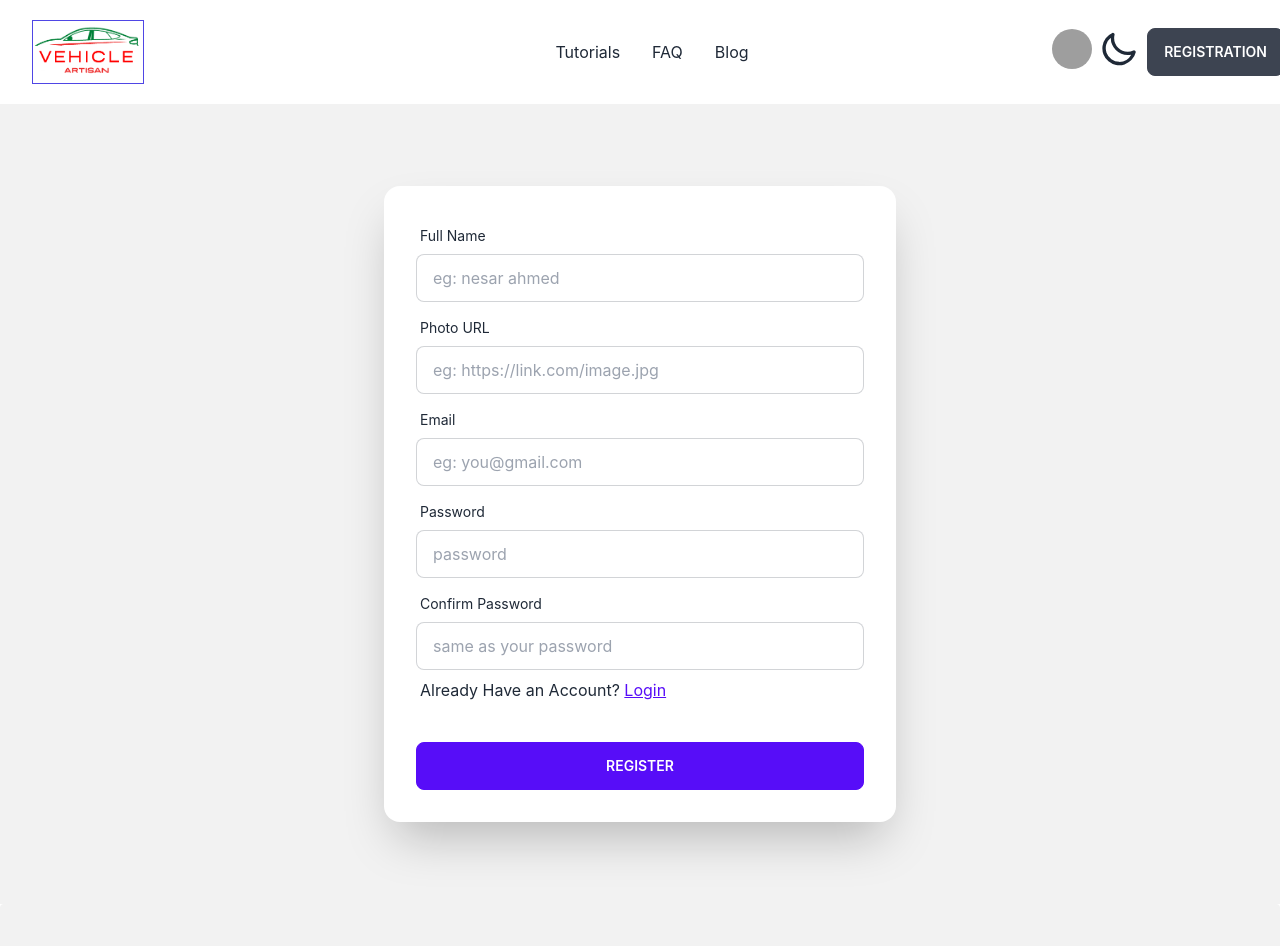
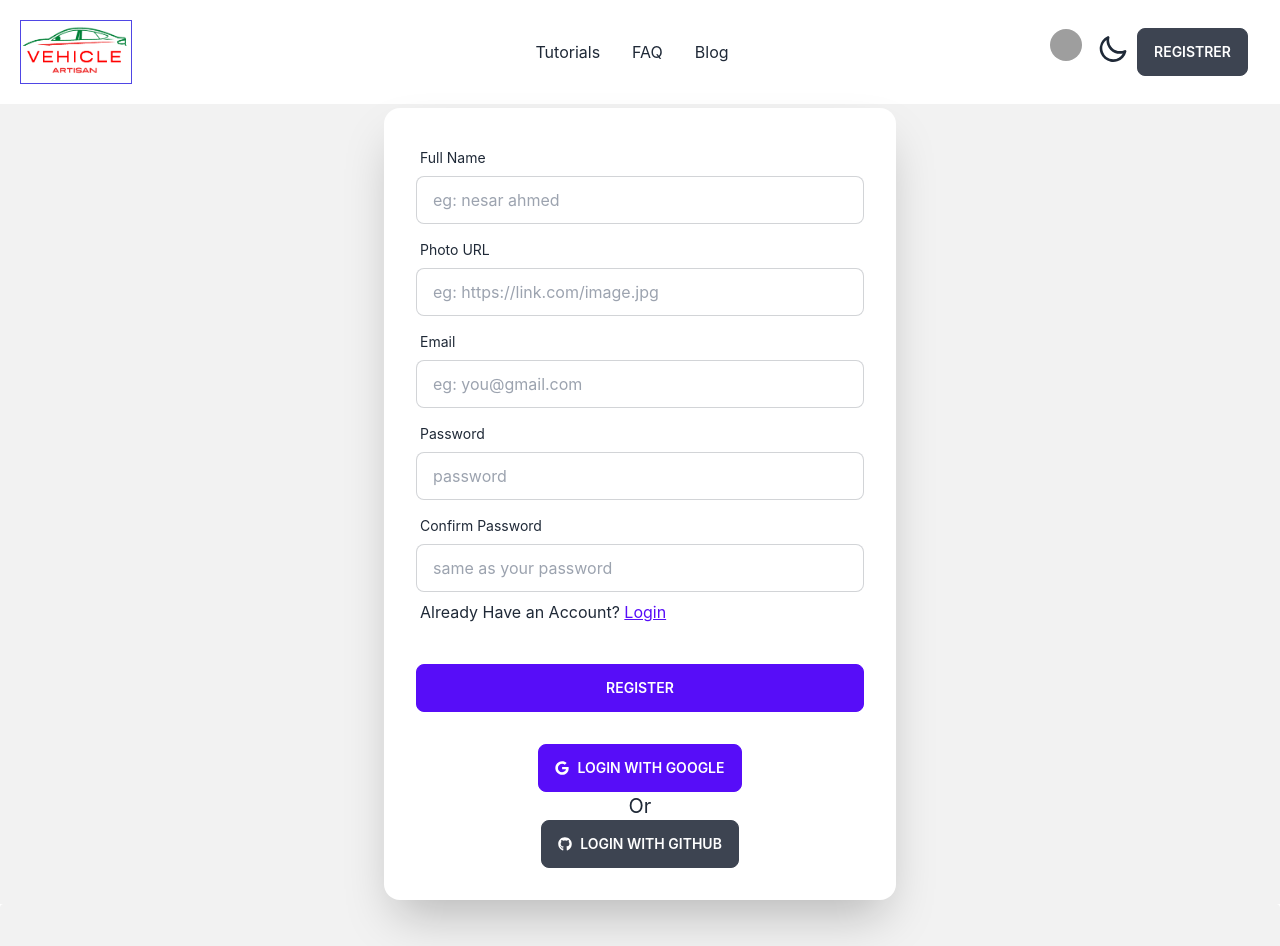
Before and after one commit to nesaranaeem/vehicle-artisan-client, a React (Create React App) app: page /registration in a window 1280 px wide. Shown: the top 946 px of the page. Built offline with nearby package versions, Linux system fonts and the light colour scheme; no server answers; grey boxes are pictures that could not be loaded.

Commit message:
some bug fixed

```diff
--- a/src/Cards/BlogCard.js
+++ b/src/Cards/BlogCard.js
@@ -3,10 +3,10 @@ import React from "react";
 const BlogCard = ({ blog }) => {
   const { blogName, blogDescription } = blog;
   return (
-    <div className="card w-96 bg-base-100 shadow-xl">
+    <div className="card w-64 md:w-96 lg:w-96 bg-base-100 shadow-xl">
       <figure className="px-10 pt-10"></figure>
       <div className="card-body items-center text-center">
-        <h2 className="card-title text-justify">{blogName}</h2>
+        <h2 className="card-title">{blogName}</h2>
         <p className="text-justify">{blogDescription}</p>
       </div>
     </div>
--- a/src/Cards/TutorialCard.js
+++ b/src/Cards/TutorialCard.js
@@ -10,16 +10,12 @@ const TutorialCard = ({ tutorial }) => {
     tutorialId,
   } = tutorial;
   return (
-    <div className="card w-96 bg-base-100 shadow-xl">
+    <div className="card w-64 md:w-96 lg:w-96 bg-base-100 shadow-xl">
       <span className="indicator-item badge badge-primary m-2">
         {tutorialPrice}
       </span>
       <figure className="px-10 pt-10">
-        <img
-          src={tutorialThumbnail}
-          alt="Shoes"
-          className="w-96 h-52 rounded-xl"
-        />
+        <img src={tutorialThumbnail} alt="" className="w-96 h-52 rounded-xl" />
       </figure>
       <div className="card-body items-center text-center">
         <h2 className="card-title">{tutorialTitle}</h2>
--- a/src/Common/LeftSide.js
+++ b/src/Common/LeftSide.js
@@ -47,7 +47,7 @@ const LeftSide = () => {
           </div>
         </div>
 
-        <div className="grid md:justify-items-stretch grid-cols-3 md:grid-cols-1 justify-center gap-1 w-full mt-2">
+        <div className="grid md:justify-items-stretch grid-cols-2 md:grid-cols-1 justify-center gap-1 w-full mt-2">
           {categories.map((category) => (
             <li key={category.categoryId}>
               <Link
--- a/src/Common/NavBar.js
+++ b/src/Common/NavBar.js
@@ -1,19 +1,27 @@
 import React from "react";
 import { useContext } from "react";
-import { Link } from "react-router-dom";
+import { Link, useLocation, useNavigate } from "react-router-dom";
 import { AuthContext } from "../contexts/AuthProvider/AuthProvider";
+import toast, { Toaster } from "react-hot-toast";
 import logo from "../images/logo.png";
 const NavBar = () => {
   const { user, logOut } = useContext(AuthContext);
+  //navigate
+  const navigate = useNavigate();
+  const location = useLocation();
+  const from = location.state?.from?.pathname || "/";
   const handleLogOut = () => {
     logOut()
-      .then(() => {})
+      .then(() => {
+        navigate(from, { replace: true });
+        toast.warning("log out successfuly");
+      })
       .catch((error) => {
         console.error(error);
       });
   };
   return (
-    <div className="navbar bg-base-100 m-3">
+    <div className="navbar bg-base-100 pt-5">
       <div className="navbar-start">
         <div className="dropdown">
           <label tabIndex={0} className="btn btn-ghost lg:hidden">
@@ -52,7 +60,7 @@ const NavBar = () => {
         <Link to="/">
           <img
             src={logo}
-            className="w-14 sm:w-28 lg:w-28 h-16 border border-indigo-600 ml-3 hover:bg-base-200"
+            className="w-12 mr-4 sm:w-28 lg:w-28 h-16 border border-indigo-600 ml-3 hover:bg-base-200"
             alt="logo"
           />
         </Link>
@@ -71,15 +79,15 @@ const NavBar = () => {
           </li>
         </ul>
       </div>
-      <div className="navbar-end">
+      <div className="navbar-end mr-4">
         <label
           tabIndex={0}
           className="btn btn-ghost btn-circle avatar tooltip"
           data-tip={`${user?.uid ? user.displayName : "Guest"}`}
         >
-          <div className="w-10 rounded-full">
+          <div className="w-8 h-8 rounded-full">
             {user?.uid ? (
-              <img src={user.photoURL} alt="" />
+              <img src={user?.photoURL} alt="" />
             ) : (
               <img
                 src="https://affiliateapp1.saasmax.com/ext/dark1/memberavatarstatus/image/avatar.png"
@@ -93,7 +101,7 @@ const NavBar = () => {
             <input type="checkbox" />
 
             <svg
-              className="swap-on fill-current w-10 h-10"
+              className="swap-on fill-current w-8 h-8"
               xmlns="http://www.w3.org/2000/svg"
               viewBox="0 0 24 24"
             >
@@ -101,7 +109,7 @@ const NavBar = () => {
             </svg>
 
             <svg
-              className="swap-off fill-current w-10 h-10"
+              className="swap-off fill-current w-8 h-8"
               xmlns="http://www.w3.org/2000/svg"
               viewBox="0 0 24 24"
             >
@@ -114,8 +122,8 @@ const NavBar = () => {
             Logout
           </button>
         ) : (
-          <Link to="/registration" className="btn">
-            Registration
+          <Link to="/registration" className="btn mr-2">
+            Registrer
           </Link>
         )}
       </div>
--- a/src/Common/Registration.js
+++ b/src/Common/Registration.js
@@ -1,11 +1,23 @@
 import React from "react";
 import { useContext } from "react";
 import toast, { Toaster } from "react-hot-toast";
-import { Link } from "react-router-dom";
+import { FaGithub, FaGoogle } from "react-icons/fa";
+import { GithubAuthProvider, GoogleAuthProvider } from "firebase/auth";
+import { Link, useLocation, useNavigate } from "react-router-dom";
 import { AuthContext } from "../contexts/AuthProvider/AuthProvider";
+
 const Registration = () => {
-  const { createUser, updateUserDetails } = useContext(AuthContext);
-
+  const {
+    createUser,
+    updateUserDetails,
+    updateName,
+    googleLogin,
+    gitHubLogIn,
+  } = useContext(AuthContext);
+  // navigate
+  const navigate = useNavigate();
+  const location = useLocation();
+  const from = location.state?.from?.pathname || "/";
   const handelRegister = (e) => {
     e.preventDefault();
     const form = e.target;
@@ -21,14 +33,42 @@ const Registration = () => {
         .then((result) => {
           userProfileUpdate(name, photoURL);
           form.reset();
-
-          toast.success("Registration Success");
+          updateName(name, photoURL).then(() => {
+            toast.success("Successfylly");
+            navigate(from, { replace: true });
+          });
         })
         .catch((error) => {
           form.reset();
           toast.error(error.message);
         });
     }
+  };
+  const gitHubProvider = new GithubAuthProvider();
+  const provider = new GoogleAuthProvider();
+  const handelGoogleSingIn = () => {
+    googleLogin(provider)
+      .then((result) => {
+        navigate(from, { replace: true });
+        toast.success("Login Success");
+      })
+      .catch((error) => {
+        console.error(error);
+
+        toast.error(error.message);
+      });
+  };
+  const handelGithubLogIn = () => {
+    gitHubLogIn(gitHubProvider)
+      .then((result) => {
+        navigate(from, { replace: true });
+        toast.success("Login Success");
+      })
+      .catch((error) => {
+        console.error(error);
+
+        toast.error(error.message);
+      });
   };
   const userProfileUpdate = (name, photoURL) => {
     const profile = {
@@ -117,6 +157,17 @@ const Registration = () => {
             <button className="btn btn-primary">Register</button>
           </div>
         </form>
+        <div className="flex flex-col items-center pb-8 px-8">
+          <button onClick={handelGoogleSingIn} className="btn  btn-primary ">
+            <FaGoogle className="mr-2" />
+            Login with Google
+          </button>
+          <p className="text-xl">Or</p>
+          <button onClick={handelGithubLogIn} className="btn">
+            <FaGithub className="mr-2" />
+            Login with GitHub
+          </button>
+        </div>
       </div>
     </div>
   );
--- a/src/contexts/AuthProvider/AuthProvider.js
+++ b/src/contexts/AuthProvider/AuthProvider.js
@@ -28,6 +28,14 @@ const AuthProvider = ({ children }) => {
     setLoading(true);
     return createUserWithEmailAndPassword(auth, email, password);
   };
+  const updateName = (name, photoURL) => {
+    setLoading(true);
+    return updateProfile(auth.currentUser, {
+      displayName: name,
+      photoURL: photoURL,
+    });
+  };
+
   const updateUserDetails = (profile) => {
     return updateProfile(auth.currentUser, profile);
   };
@@ -57,6 +65,7 @@ const AuthProvider = ({ children }) => {
     updateUserDetails,
     gitHubLogIn,
     loading,
+    updateName,
   };
   return (
     <AuthContext.Provider value={authInfo}>{children}</AuthContext.Provider>
```
